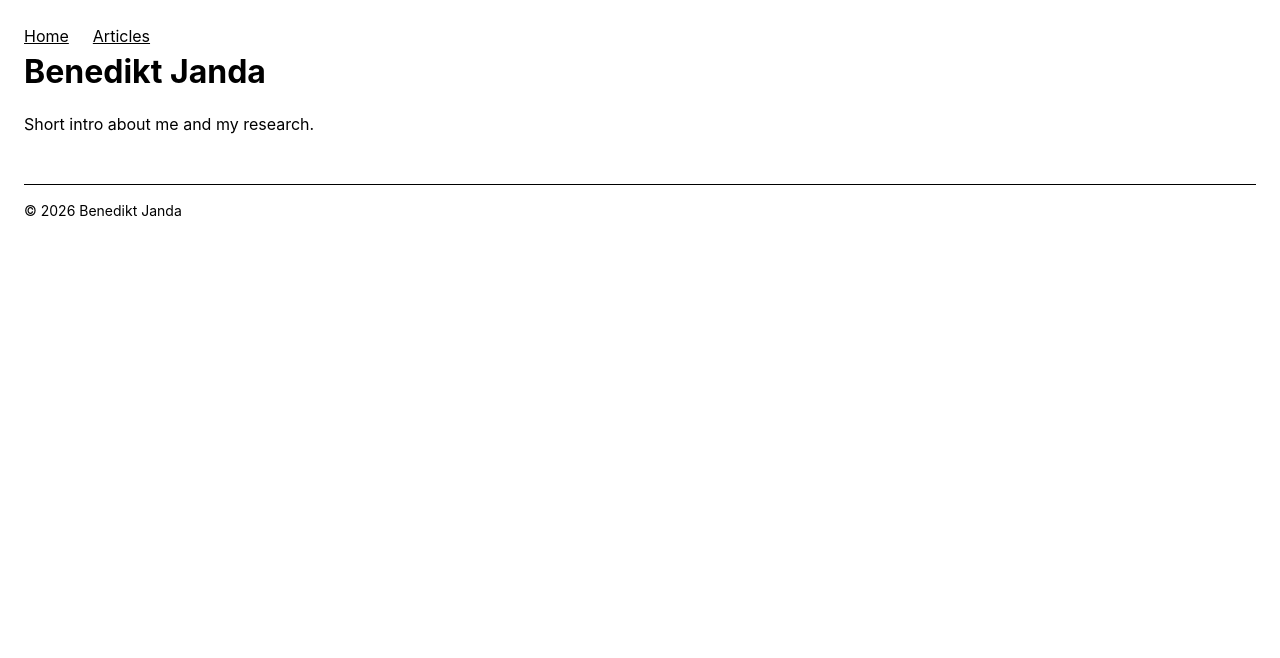
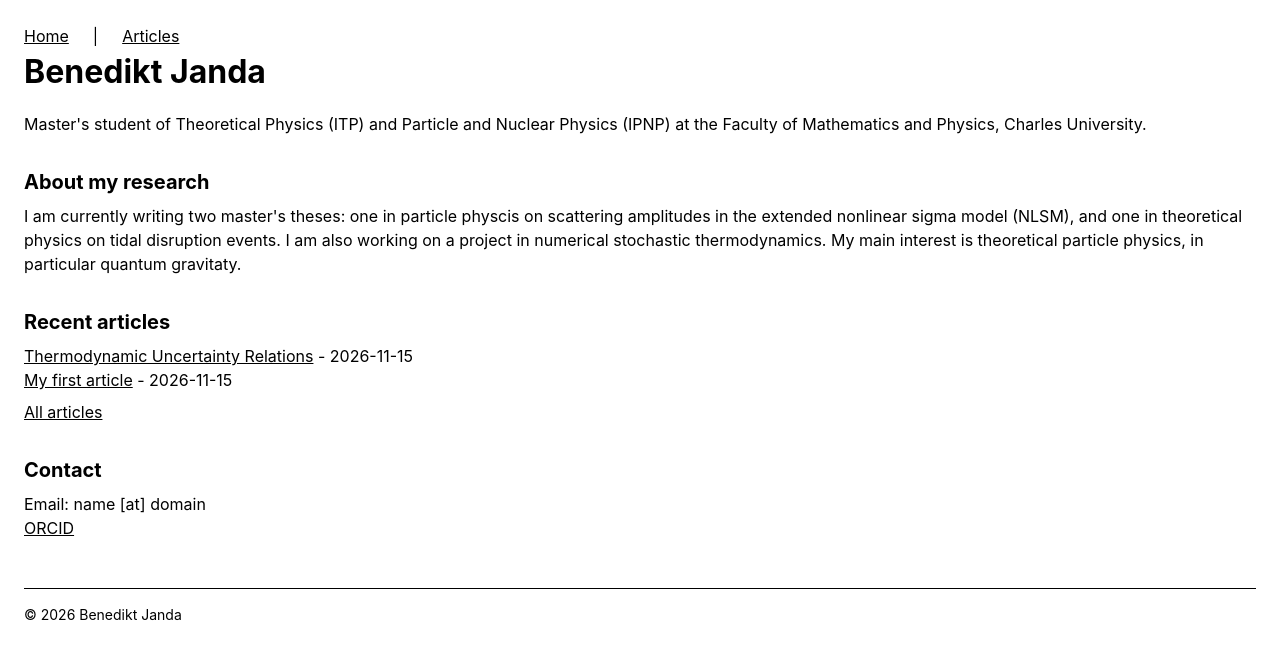
Before and after one commit to Ben-Janda/Personal-website, an Astro site: page / in a window 1280 px wide. Built offline with nearby package versions, Linux system fonts and the light colour scheme; Astro itself is replaced by a stand-in of ours.

Commit message:
Edited intro site, added first real article

```diff
--- /dev/null
+++ b/src/content/articles/TUR.md
@@ -0,0 +1,45 @@
+---
+title: "Thermodynamic Uncertainty Relations"
+date: "2026-11-15"
+summary: "Final report of the grant project"
+---
+
+# Thermodynamic Uncertainty Relations
+
+## Introduction
+
+Thermodynamic Uncertainty Relations (TUR) [^horowitz] are an important ...
+
+## Methods
+
+## Results
+
+### 1. Feynman's ratchet
+
+### 2. Stirling-like engine
+
+### 3. Thermodynamic uncertainty relations
+
+$$
+\frac{\textrm{Var }J_t}{\langle J_t \rangle^2} \geq \frac{2k_B}{\langle \Sigma_t\rangle}.
+$$
+
+$$
+\frac{\textrm{Var }J_t}{\langle J_t \rangle^2} \geq f\left(\frac{\langle \Sigma_t \rangle}{k_B}\right),
+$$
+
+with $f(x)$ being function, for example [^horowitz]
+
+$$
+f(x) = \frac{2}{e^x - 1}
+$$
+
+[^2]
+
+## Conclusion
+
+## References
+
+[^horowitz]: Horowitz, J. M., Gingrich, T. R. *Thermodynamic Uncertainty Relations constrain non-equilibrium fluctuations.*
+
+[^2] Odkaz 2
--- a/src/layouts/Layout.astro
+++ b/src/layouts/Layout.astro
@@ -19,7 +19,7 @@ const base = import.meta.env.BASE_URL.replace(/\/$/, '');
     <body class="mx-auto max-w-3x1 p-6">
         <header class=""mb-8 border-b pb-4>
             <nav class="flex gap-6">
-                <a href={`${base}/`}>Home</a>
+                <a href={`${base}/`}>Home</a>|
                 <a href={`${base}/articles/`}>Articles</a>
                 <!-- later: <a href={`${base}/resume/`}>Resume</a> -->
             </nav>
--- a/src/pages/index.astro
+++ b/src/pages/index.astro
@@ -2,15 +2,51 @@
 // Importing TailWind
 import '../styles/global.css'
 import Layout from '../layouts/Layout.astro';
+import { getCollection } from 'astro:content';
 
 const base = import.meta.env.BASE_URL.replace(/\/$/, '');
-const jmeno = "Benedikt Janda";
-const dovednosti = ["Fyzika", "Python"];
+const recent = (await getCollection('articles'))
+	.sort((a, b) => b.data.date.getTime() - a.data.date.getTime())
+	.slice(0,3);
 ---
 
-<Layout title="Home">
-	<h1>Benedikt Janda</h1>
-	<p>Short intro about me and my research.</p>
+<Layout title="Benedikt Janda - Physics">
+
+	<section class="mb-8">
+		<h1>Benedikt Janda</h1>
+		<p>
+			Master's student of Theoretical Physics (ITP) and Particle and Nuclear Physics (IPNP)
+			at the Faculty of Mathematics and Physics, Charles University.
+		</p>
+	</section>
+
+	<section class="mb-8">
+		<h2 class="mb-2 text-xl font-bold">About my research</h2>
+		<p>
+			I am currently writing two master's theses: one in particle physcis on scattering amplitudes in the extended nonlinear sigma model (NLSM), and one in theoretical physics on tidal disruption events. I am also working on a project in numerical stochastic thermodynamics. My main interest is theoretical particle physics, in particular quantum gravitaty.
+		</p>
+	</section>
+
+	<section class="mb-8">
+		<h2 class="mb-2 text-xl font-bold">Recent articles</h2>
+		<ul>
+			{recent.map((a) => (
+				<li>
+					<a href={`${base}/articles/${a.id}/`}>{a.data.title}</a>
+					- {a.data.date.toISOString().slice(0, 10)}
+				</li>
+			))}
+		</ul>
+		<p class="mt-2"><a href={`${base}/articles/`}>All articles</a></p>
+	</section>
+
+	<section class="mb-8">
+		<h2 class="mb-2 text-xl font-bold">Contact</h2>
+		<ul>
+			<li>Email: name [at] domain</li>
+			<li><a href="https://orcid.org/">ORCID</a></li>
+		</ul>
+	</section>
 </Layout>
 
 <!-- <html lang="en">
```
Also changed, not shown: 1 other file.
